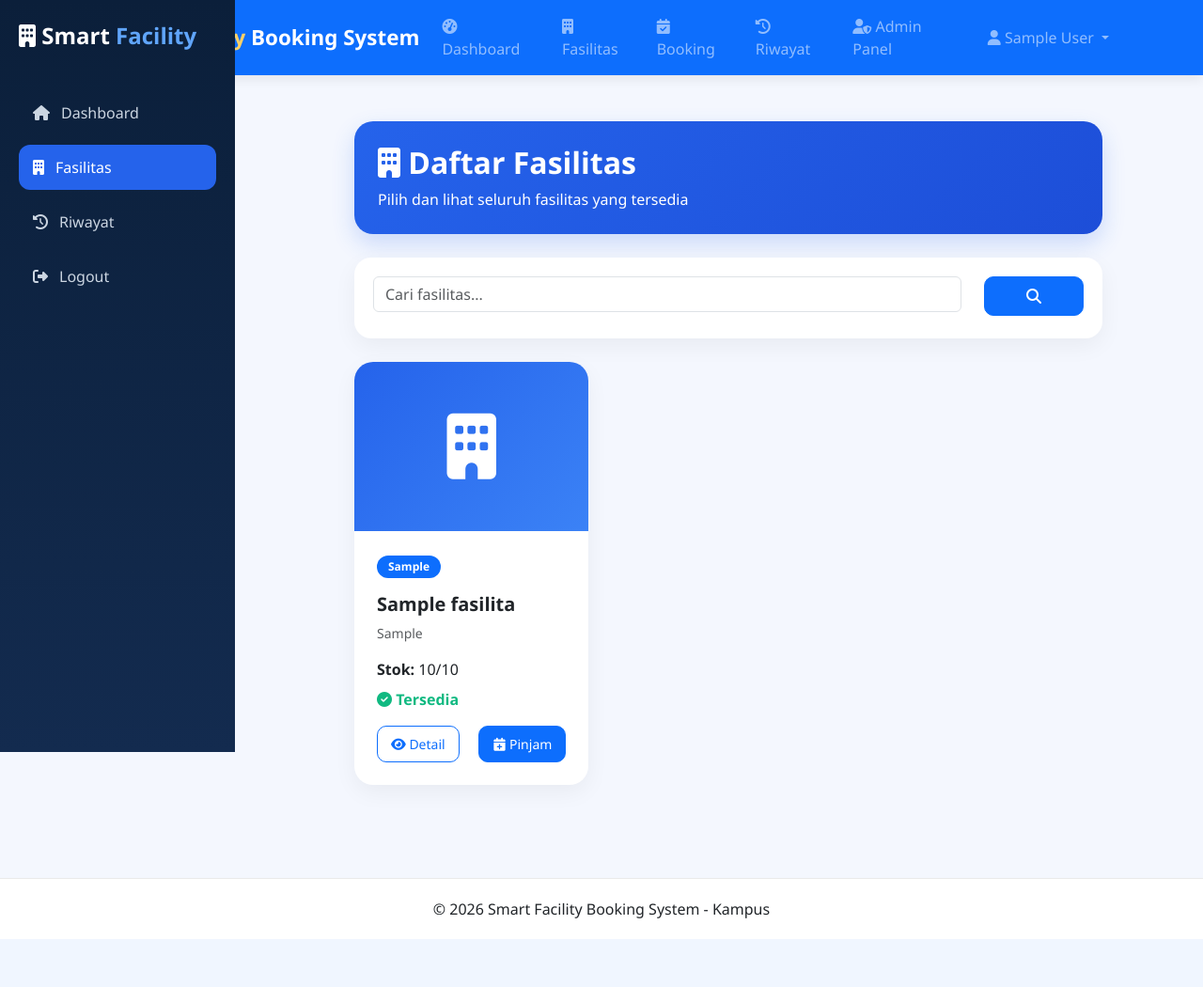
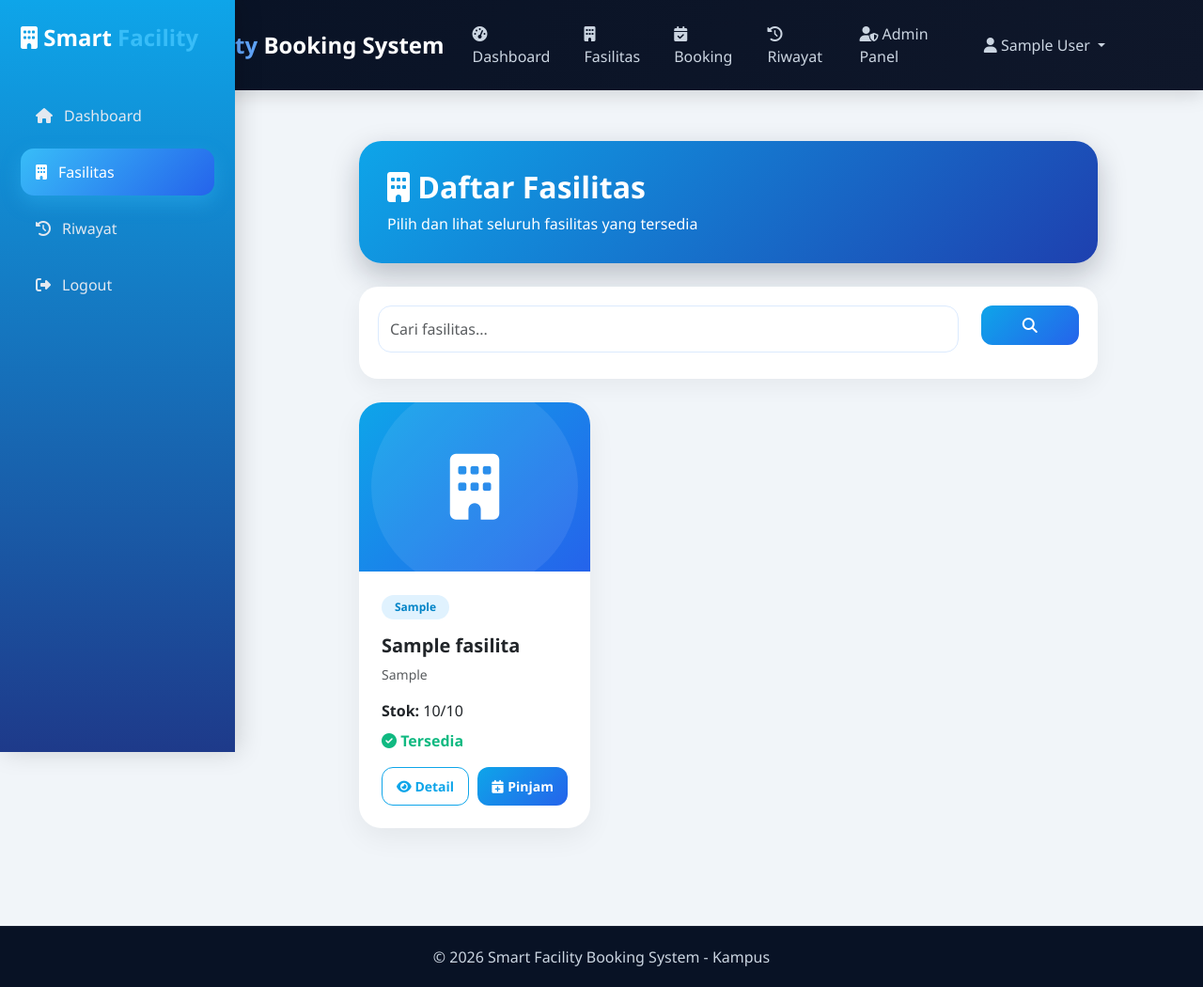
Before and after one commit to zakiahrahmah/Smart-Facility-System, a Flask app: page /fasilitas in a window 1280 px wide. Shown: the whole page at 94% size. Before the commit the page ends 999 px from the top, so only its background shows below. Run offline with Flask 3, Linux system fonts and the light colour scheme; a user stored in the database is signed in; tables that the repository leaves empty or names only in its code hold one stand-in row (values such as "Sample post").

Commit message:
Update UI templates (base, booking, fasilitas)

```diff
--- a/templates/base.html
+++ b/templates/base.html
@@ -15,79 +15,113 @@
    <style>
 
     body {
-            background-color: #f4f7fe;
+        background: #f1f5f9;
+        font-family: 'Segoe UI', sans-serif;
     }
 
-        /* ===== NAVBAR ===== */
+    /* ================= NAVBAR ================= */
+    .navbar {
+        background: linear-gradient(135deg, #081225, #0f172a) !important;
+        padding: 14px 0;
+        box-shadow: 0 4px 20px rgba(0,0,0,0.15);
+    }
+
     .navbar-brand {
-            font-weight: bold;
-            font-size: 1.4rem;
+        font-weight: 700;
+        font-size: 1.5rem;
+        color: white !important;
     }
 
     .brand-highlight {
-            color: #ffd166;
-        }
-
-        .navbar {
-            box-shadow: 0 4px 12px rgba(0,0,0,0.08);
+        color: #60a5fa;
     }
 
     .nav-link {
         font-weight: 500;
-            margin-right: 10px;
+        margin-right: 8px;
+        padding: 10px 14px !important;
+        border-radius: 10px;
+        color: #cbd5e1 !important;
         transition: 0.3s;
     }
 
     .nav-link:hover {
-            color: #ffd166 !important;
+        background: #1e3a8a;
+        color: white !important;
     }
 
-        /* ===== CARD ===== */
+    .dropdown-menu {
+        border: none;
+        border-radius: 16px;
+        box-shadow: 0 8px 25px rgba(0,0,0,0.08);
+        padding: 10px;
+    }
+
+    .dropdown-item {
+        border-radius: 10px;
+        padding: 10px 14px;
+        transition: 0.3s;
+    }
+
+    .dropdown-item:hover {
+        background: #eff6ff;
+    }
+
+    /* ================= CARD ================= */
     .card-hover:hover {
         transform: translateY(-5px);
         transition: 0.3s;
-            box-shadow: 0 4px 15px rgba(0,0,0,0.1);
+        box-shadow: 0 10px 25px rgba(0,0,0,0.08);
     }
 
-        /* ===== STATUS ===== */
+    /* ================= STATUS ================= */
     .status-pending {
-            background-color: #ffc107;
+        background-color: #facc15;
         color: #000;
     }
 
     .status-disetujui {
-            background-color: #198754;
+        background-color: #10b981;
         color: #fff;
     }
 
     .status-ditolak {
-            background-color: #dc3545;
+        background-color: #ef4444;
         color: #fff;
     }
 
     .status-selesai {
-            background-color: #6c757d;
+        background-color: #64748b;
         color: #fff;
     }
 
     .badge-status {
-            padding: 5px 10px;
-            border-radius: 20px;
+        padding: 6px 12px;
+        border-radius: 30px;
         font-size: 0.75rem;
+        font-weight: 600;
     }
 
-        /* ===== CONTENT ===== */
+    /* ================= CONTENT ================= */
     .main-content {
         min-height: 80vh;
     }
 
-        /* ===== FOOTER ===== */
+    /* ================= ALERT ================= */
+    .alert {
+        border: none;
+        border-radius: 14px;
+        box-shadow: 0 5px 20px rgba(0,0,0,0.05);
+    }
+
+    /* ================= FOOTER ================= */
     footer {
         margin-top: 50px;
         padding: 20px 0;
-            background-color: white;
+        background: #081225;
+        color: #cbd5e1;
         text-align: center;
-            border-top: 1px solid #eaeaea;
+        border-top: 1px solid rgba(255,255,255,0.05);
     }
 
 </style>
--- a/templates/booking.html
+++ b/templates/booking.html
@@ -5,7 +5,7 @@
 <div class="container-fluid">
 
     <!-- ===== HEADER ===== -->
-    <div class="mb-4 p-4 rounded-4 text-white" style="background: linear-gradient(90deg,#2563eb,#1d4ed8);">
+    <div class="mb-4 p-4 rounded-4 text-white" style="background: linear-gradient(90deg,#081225,#111d3f);">
         <h4><i class="fas fa-calendar-check"></i> Booking Fasilitas</h4>
         <small>Ajukan peminjaman fasilitas</small>
     </div>
--- a/templates/fasilitas.html
+++ b/templates/fasilitas.html
@@ -6,7 +6,7 @@
 
 /* ===== BODY ===== */
 body{
-    background: #f4f7fe;
+    background: #f1f5f9;
     font-family: 'Segoe UI', sans-serif;
 }
 
@@ -17,107 +17,162 @@ body{
     left: 0;
     width: 250px;
     height: 100vh;
-    background: linear-gradient(180deg,#0b1f3a,#132b4f);
-    padding: 20px;
+    background: linear-gradient(180deg,#0ea5e9,#1e3a8a);
+    padding: 22px;
+    box-shadow: 4px 0 25px rgba(0,0,0,0.15);
 }
 
 .sidebar-modern .brand{
     color: white;
     font-size: 24px;
-    font-weight: bold;
+    font-weight: 700;
     margin-bottom: 40px;
 }
 
 .sidebar-modern .brand span{
-    color: #60a5fa;
+    color: #38bdf8;
 }
 
 .sidebar-modern a{
     display: flex;
     align-items: center;
     gap: 12px;
-    padding: 12px 15px;
-    color: #cbd5e1;
+    padding: 13px 16px;
+    color: #e2e8f0;
     text-decoration: none;
-    border-radius: 12px;
+    border-radius: 14px;
     margin-bottom: 10px;
     transition: 0.3s;
     font-weight: 500;
 }
 
 .sidebar-modern a:hover{
-    background: #2563eb;
-    color: white;
+    background: #38bdf8;
+    color: #0f172a;
+    transform: translateX(4px);
 }
 
 .sidebar-modern a.active{
-    background: #2563eb;
+    background: linear-gradient(135deg,#38bdf8,#2563eb);
     color: white;
+    box-shadow: 0 8px 20px rgba(56,189,248,0.35);
 }
 
 /* ===== MAIN ===== */
 .main-modern{
     margin-left: 270px;
-    padding: 25px;
+    padding: 30px;
 }
 
 /* ===== HEADER ===== */
 .header-box{
-    background: linear-gradient(135deg,#2563eb,#1d4ed8);
+    background: linear-gradient(135deg,#0ea5e9,#1e40af);
     color: white;
-    padding: 25px;
-    border-radius: 20px;
+    padding: 30px;
+    border-radius: 24px;
     margin-bottom: 25px;
-    box-shadow: 0 10px 25px rgba(37,99,235,0.2);
+    box-shadow: 0 12px 30px rgba(15,23,42,0.25);
+}
+
+.header-box h2{
+    font-weight: 700;
 }
 
 /* ===== SEARCH ===== */
 .search-box{
     background: white;
-    border-radius: 18px;
+    border-radius: 20px;
     padding: 20px;
     margin-bottom: 25px;
     box-shadow: 0 8px 25px rgba(0,0,0,0.05);
 }
 
+.search-box input{
+    border-radius: 14px;
+    padding: 12px;
+    border: 1px solid #dbeafe;
+}
+
+.search-box input:focus{
+    border-color: #0ea5e9;
+    box-shadow: 0 0 0 0.15rem rgba(14,165,233,0.2);
+}
+
 /* ===== CARD FASILITAS ===== */
 .facility-card{
     background: white;
-    border-radius: 20px;
+    border-radius: 24px;
     overflow: hidden;
     transition: 0.3s;
     border: none;
     height: 100%;
-    box-shadow: 0 8px 25px rgba(0,0,0,0.05);
+    box-shadow: 0 10px 30px rgba(0,0,0,0.06);
 }
 
 .facility-card:hover{
-    transform: translateY(-5px);
+    transform: translateY(-8px);
+    box-shadow: 0 18px 35px rgba(14,165,233,0.2);
 }
 
+/* ===== TOP CARD ===== */
 .facility-top{
-    background: linear-gradient(135deg,#2563eb,#3b82f6);
+    background: linear-gradient(135deg,#0ea5e9,#2563eb);
     height: 180px;
     display: flex;
     justify-content: center;
     align-items: center;
+    position: relative;
+}
+
+.facility-top::before{
+    content: "";
+    position: absolute;
+    width: 220px;
+    height: 220px;
+    background: rgba(255,255,255,0.08);
+    border-radius: 50%;
 }
 
 .facility-top i{
     font-size: 70px;
     color: white;
+    z-index: 2;
 }
 
+/* ===== BADGE ===== */
 .badge-modern{
-    border-radius: 20px;
-    padding: 6px 12px;
+    border-radius: 30px;
+    padding: 7px 14px;
     font-size: 12px;
+    background: #e0f2fe !important;
+    color: #0284c7 !important;
+    font-weight: 600;
 }
 
+/* ===== BUTTON ===== */
 .btn-modern{
-    border-radius: 10px;
-    padding: 8px 14px;
-    font-weight: 500;
+    border-radius: 12px;
+    padding: 9px 15px;
+    font-weight: 600;
+}
+
+.btn-primary{
+    background: linear-gradient(135deg,#0ea5e9,#2563eb);
+    border: none;
+}
+
+.btn-primary:hover{
+    background: linear-gradient(135deg,#0284c7,#1e40af);
+}
+
+.btn-outline-primary{
+    border-color: #0ea5e9;
+    color: #0ea5e9;
+}
+
+.btn-outline-primary:hover{
+    background: #0ea5e9;
+    color: white;
 }
 
 /* ===== STATUS ===== */
@@ -131,6 +186,27 @@ body{
     font-weight: 600;
 }
 
+/* ===== MODAL ===== */
+.modal-content{
+    border: none;
+    border-radius: 22px;
+    overflow: hidden;
+}
+
+.modal-header{
+    background: linear-gradient(135deg,#0ea5e9,#1e40af) !important;
+}
+
+.form-control{
+    border-radius: 12px;
+    padding: 10px;
+}
+
+.form-control:focus{
+    border-color: #0ea5e9;
+    box-shadow: 0 0 0 0.15rem rgba(14,165,233,0.2);
+}
+
 /* ===== RESPONSIVE ===== */
 @media(max-width:992px){
 
@@ -142,6 +218,7 @@ body{
 
     .main-modern{
         margin-left: 0;
+        padding: 20px;
     }
 
 }
```
Lines whose indentation alone changed are shown as unchanged.
